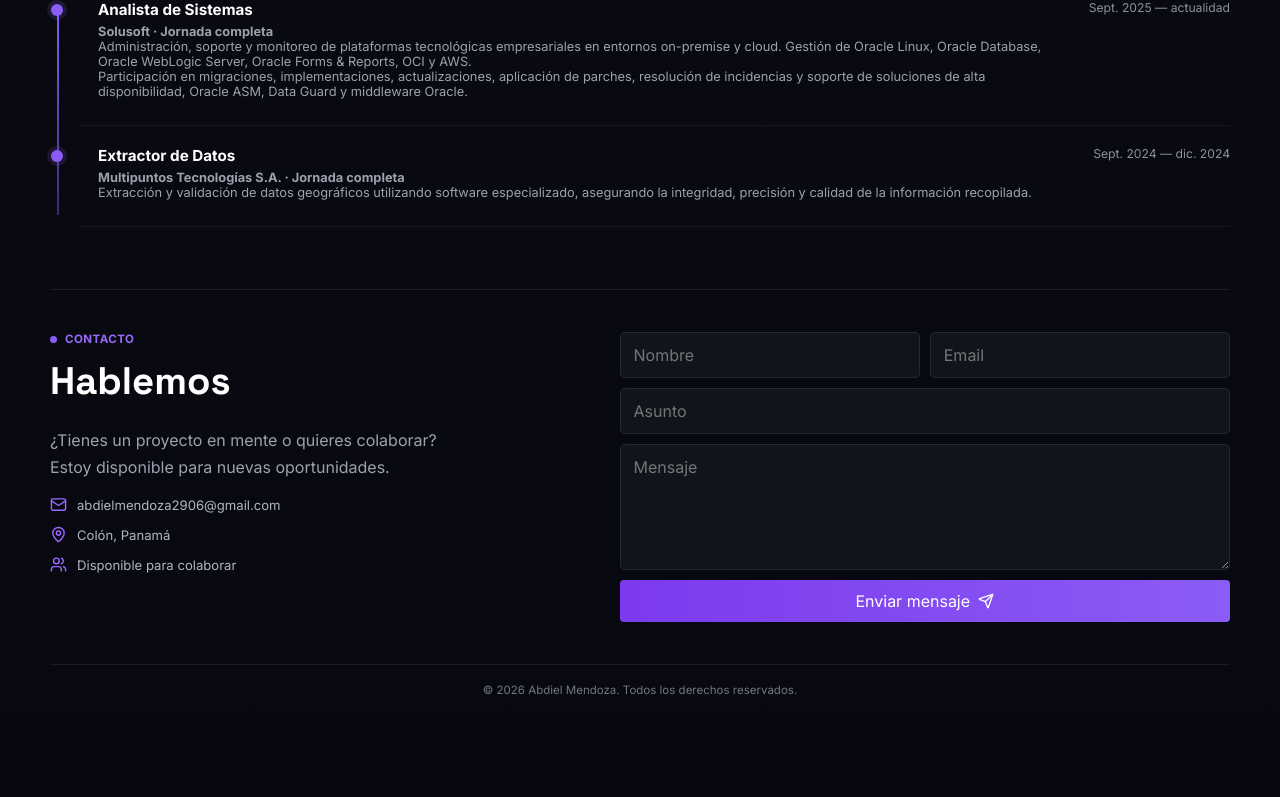
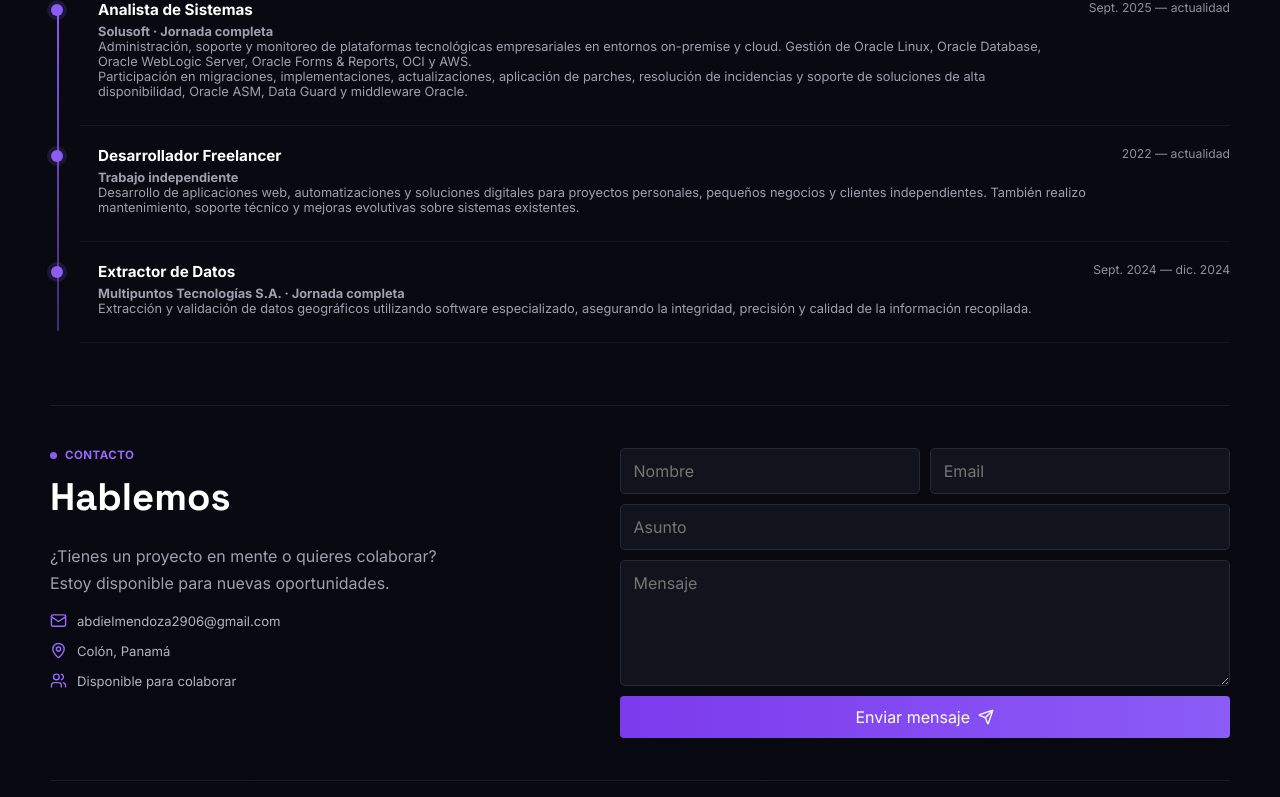
Before and after one commit to Mendo0729/MiPortafolio, a React (Vite) app: page / in a window 1280 px wide. Shown: the part 2361-3158 px from the top of the page. Before the commit the page ends 3086 px from the top, so only its background shows below. Built offline with nearby package versions, Linux system fonts and the light colour scheme.

Commit message:
Reincorporar experiencia como desarrollador freelancer

```diff
--- a/src/App.jsx
+++ b/src/App.jsx
@@ -239,6 +239,15 @@ export default function App() {
             <div className="timeline-item">
               <span className="timeline-dot" />
               <div>
+                <h3>Desarrollador Freelancer</h3>
+                <p><strong>Trabajo independiente</strong></p>
+                <p>Desarrollo de aplicaciones web, automatizaciones y soluciones digitales para proyectos personales, pequeños negocios y clientes independientes. También realizo mantenimiento, soporte técnico y mejoras evolutivas sobre sistemas existentes.</p>
+              </div>
+              <time>2022 — actualidad</time>
+            </div>
+            <div className="timeline-item">
+              <span className="timeline-dot" />
+              <div>
                 <h3>Extractor de Datos</h3>
                 <p><strong>Multipuntos Tecnologías S.A. · Jornada completa</strong></p>
                 <p>Extracción y validación de datos geográficos utilizando software especializado, asegurando la integridad, precisión y calidad de la información recopilada.</p>
```
